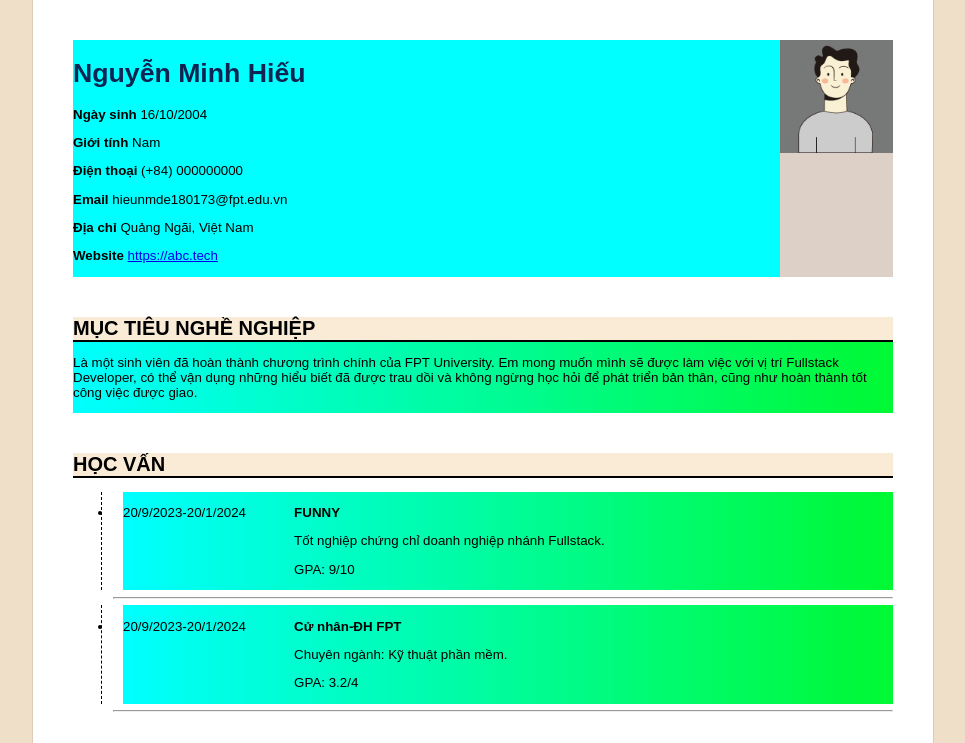
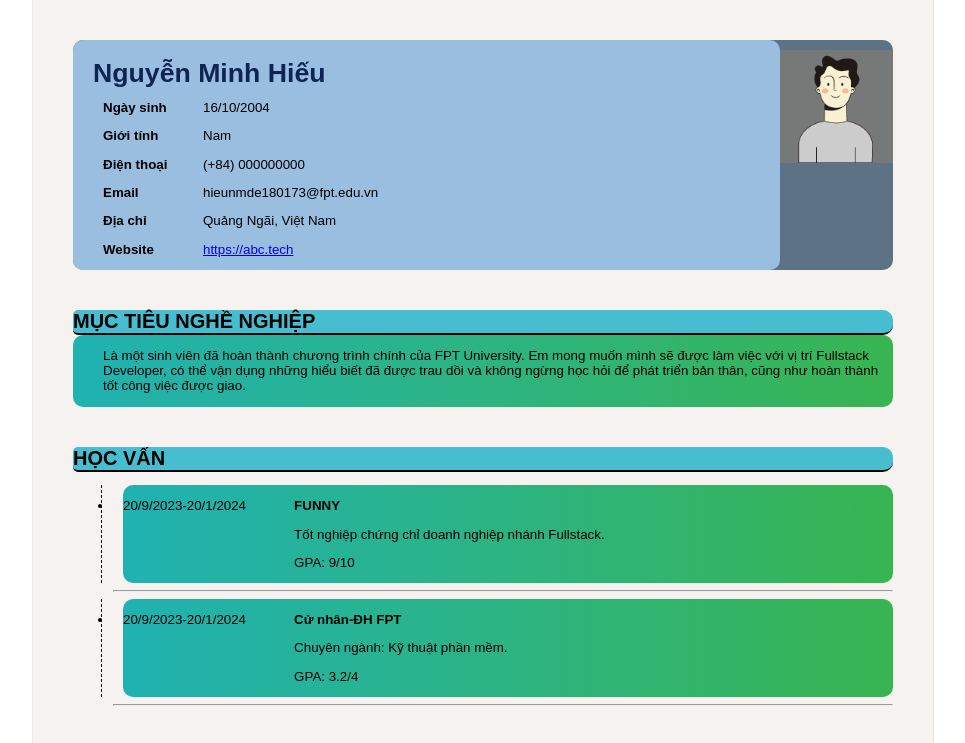
Before and after one commit to hieuexp/duAnHtml, a plain HTML site: page index.html in a window 1280 px wide. Shown: the top 743 px of the page, without its empty margins (157-1122 px from the left). Drawn offline with Linux system fonts and the light colour scheme.

Commit message:
duAn1/3/24

```diff
--- a/css/styles.css
+++ b/css/styles.css
@@ -15,7 +15,7 @@ body {
 	width: 100%;
 	font-family: arial, sans-serif, tahoma;
 	font-size: 10pt;
-    background-color: rgb(239, 222, 200);
+    background-color: rgb(255, 255, 255);
 }
 
 .cv-page {
@@ -29,7 +29,7 @@ body {
     min-height: 900px;
     margin: 0 auto;
     box-shadow: 0 0 1px rgba(0,0,0,.5);
-    background-color: #ffffff;
+    background-color: #f5f2f0;
     position: relative;
     padding-top: 40px;
     padding-bottom: 40px;
@@ -40,15 +40,20 @@ body {
     margin-top: 40;
     margin-bottom: auto;
     height: auto;
-    background-color: antiquewhite;
+    background-color: rgb(71, 190, 208);
+    border-top-right-radius: 10px;
+    border-bottom-right-radius: 10px;
+    border-top-left-radius: 5px;
+    border-bottom-left-radius: 5px;
 }
 .section-content{
-    background: linear-gradient(to right, #00ffff,#00f932);
+    background: linear-gradient(to right, #20b2b2,#38b551);
     display: flex;
     width: auto;
     height: auto;
     margin-top: auto;
     margin-bottom: auto;
+    border-radius: 10px;
 
 }
 .phan1{
@@ -70,9 +75,10 @@ body {
 .profile {
     display: flex;
     align-items: top;
-    background-color:rgb(220, 208, 199) ;
     margin-left: 40px;
     margin-right: 40px;
+    background-color: rgb(93, 114, 133);
+    border-radius: 10px;
 }
 
 .profile img {
@@ -82,12 +88,14 @@ body {
     display: block;
     margin-left: auto;
     margin-right: auto;
-    background-color: rgb(123, 94, 57);
+    margin-top: 10px;
+
 }
 
 .profile-info {
     flex-grow: 1;
-    background-color: aqua;
+    background-color: rgb(154, 190, 223);
+    border-radius: 10px;
 }
 
 .section {
--- a/index.html
+++ b/index.html
@@ -15,13 +15,25 @@
 				<div class="cv-container">
 					<div class="profile">
 						<div class="profile-info">
-							<h1 style="color: #0e2452;">Nguyễn Minh Hiếu</h1>
-							<p><b>Ngày sinh</b> 16/10/2004</p>
-							<p><b>Giới tính</b> 	Nam</p>
-							<p><b>Điện thoại</b> 	(+84) 000000000</p>
-							<p><b>Email</b> 	hieunmde180173@fpt.edu.vn</p>
-							<p><b>Địa chỉ</b> 	Quảng Ngãi, Việt Nam</p>
-							<p><b>Website</b> <a href="https://abc.tech">https://abc.tech</a></p>
+							<h1 style="color: #0e2452;margin-left: 20px;">Nguyễn Minh Hiếu</h1>
+							<div style="display: flex;margin-top: -20px;">
+							<div style="width: 100px;margin-left: 30px;">
+							<p><b>Ngày sinh</b> </p>
+							<p><b>Giới tính</b> 	</p>
+							<p><b>Điện thoại</b> 	</p>
+							<p><b>Email</b> 	</p>
+							<p><b>Địa chỉ</b> </p>
+							<p><b>Website</b></p>
+							</div>
+							<div style="width: 200px;">
+								<p>16/10/2004</p>
+								<p>	Nam</p>
+								<p>	(+84) 000000000</p>
+								<p>	hieunmde180173@fpt.edu.vn</p>
+								<p>	Quảng Ngãi, Việt Nam</p>
+								<p> <a href="https://abc.tech">https://abc.tech</a></p>
+								</div>
+							</div>
 						</div>
 						<div class="profile-photo">
 							<img src="./images/default-avatar.png" alt="Profile Picture"/>
@@ -31,7 +43,7 @@
 				<div class="section" id="target">
 					<h2 class="section-title">Mục tiêu nghề nghiệp</h2>
 					<div class="section-content">
-						<p>Là một sinh viên đã hoàn thành chương trình chính của FPT University.
+						<p style="margin-left: 30px;">Là một sinh viên đã hoàn thành chương trình chính của FPT University.
 							Em mong muốn mình sẽ được làm việc với vị trí Fullstack Developer,
 							 có thể vận dụng những hiểu biết đã được trau dồi và không ngừng học hỏi để phát triển bản thân,
 							 cũng như hoàn thành tốt công việc được giao.</p>
@@ -210,10 +222,12 @@
 					<h2 class="section-title">Sở thích</h2>
 					<div class="section-content">
 						<ul>
+							<div style="width: 800px;">
 							<li>Âm nhạc</li>
 							<li>Chơi game</li>
 							<li>Du lịch</li>
 							<li>Nấu ăn</li>
+							</div>
 						</ul>
 
 					</div>
@@ -221,7 +235,7 @@
 
 				<div class="section" id="project" >
 					<h2 class="section-title">Dự án</h2>
-					<div class="section-content" style="display: block; margin-bottom: 5px;">
+					<div class="section-content" style="display: block;height: 120px;">
 						<p><b>TRANG WEB QUẢN LÍ THÚ CƯNG </b> <br> 2021</p>
 
 						<ul >
@@ -231,7 +245,7 @@
 							<li><b>Công Nghệ:</b>HTML,CSS</li>
 						</ul>
 					</div>
-					<div class="section-content" style="display: block; margin-bottom: 5px;">
+					<div class="section-content" style="display: block;height: 120px;">
 						<p><b>TRANG WEB XEM TIN TỨC </b> <br> 2021</p>
 						<ul style="display: block;">
                             <li><b>Vị Trí:</b> Developer</li>
@@ -240,7 +254,7 @@
 							<li><b>Công Nghệ:</b>HTML,CSS</li>
 						</ul>
 					</div>
-					<div class="section-content" style="display: block; margin-bottom: 5px;">
+					<div class="section-content" style="display: block;height: 120px; ">
 						<p><b>CV CÁ NHÂN </b> <br> 2021</p>
 						<ul style="display: block;">
                             <li><b>Vị Trí:</b> Developer</li>
@@ -254,10 +268,12 @@
 				<div class="section" id="contact">
 					<h2 class="section-title">Liên hệ</h2>
 					<div class="section-content">
-						<ul>
+						<ul >
+							<div style="width: 800px;">
 							<li><a href="https://www.facebook.com/sad.ddas.7545" target="_blank">Facebook</a></li>
 							<li><a href="" target="_blank"></a></li>
 							<li><a href="https://github.com/dashboard" target="_blank">Github</a></li>
+							</div>
 						</ul>
 					</div>
 					<hr>
```
